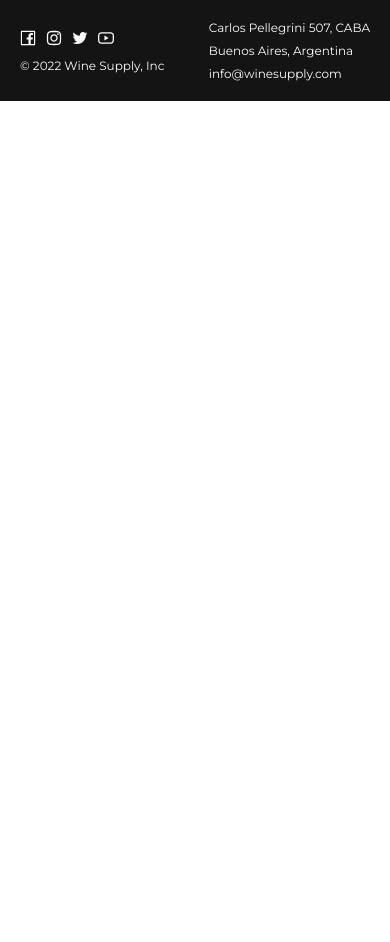
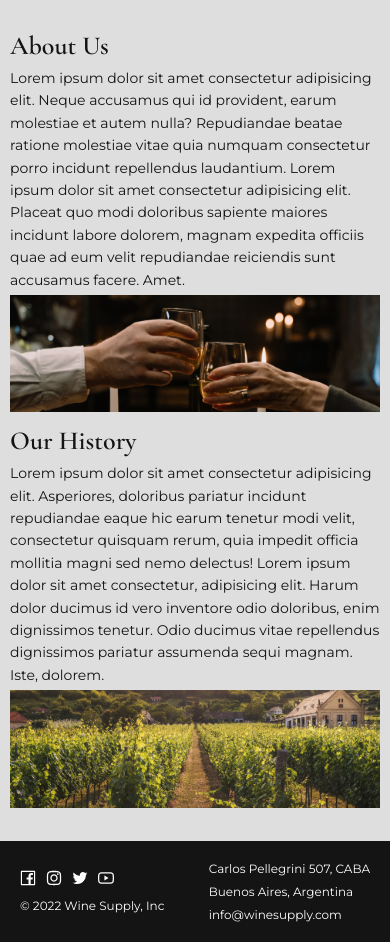
Before and after one commit to Wine-Supply/wine-supply-front, a React (Create React App) app: page / in a window 390 px wide. Before the commit the page ends 844 px from the top, so only its background shows below. Built offline with nearby package versions, Linux system fonts and the light colour scheme.

Commit message:
Componente 'about-us' responsive

```diff
--- a/src/App.tsx
+++ b/src/App.tsx
@@ -1,9 +1,11 @@
 import Footer from "./components/footer/Footer";
+import AboutUs from "./components/section-about-us/AboutUs";
 import "./App.css";
 
 function App() {
   return (
     <div className="App">
+      <AboutUs />
       <Footer />
     </div>
   );
--- /dev/null
+++ b/src/components/section-about-us/AboutUs.tsx
@@ -0,0 +1,52 @@
+import { Section } from "./Section";
+import about1 from "../../images/about1.jpg";
+import about2 from "../../images/about2.jpg";
+
+export default function AboutUs() {
+  return (
+    <Section>
+      <div className="container">
+        <div className="about-us info-container grid">
+          <div className="section-text">
+            <h2 className="secondary-header">About Us</h2>
+            <p>
+              Lorem ipsum dolor sit amet consectetur adipisicing elit. Neque
+              accusamus qui id provident, earum molestiae et autem nulla?
+              Repudiandae beatae ratione molestiae vitae quia numquam
+              consectetur porro incidunt repellendus laudantium. Lorem ipsum
+              dolor sit amet consectetur adipisicing elit. Placeat quo modi
+              doloribus sapiente maiores incidunt labore dolorem, magnam
+              expedita officiis quae ad eum velit repudiandae reiciendis sunt
+              accusamus facere. Amet.
+            </p>
+          </div>
+          <div>
+            <img
+              className="section-img"
+              src={about1}
+              alt="Two people clinking glasses of wine"
+            />
+          </div>
+        </div>
+        <div className="our-history info-container grid">
+          <div className="our-history-img">
+            <img className="section-img " src={about2} alt="Vineyard" />
+          </div>
+          <div className="section-text our-history-text">
+            <h2 className="secondary-header">Our History</h2>
+            <p>
+              Lorem ipsum dolor sit amet consectetur adipisicing elit.
+              Asperiores, doloribus pariatur incidunt repudiandae eaque hic
+              earum tenetur modi velit, consectetur quisquam rerum, quia impedit
+              officia mollitia magni sed nemo delectus! Lorem ipsum dolor sit
+              amet consectetur, adipisicing elit. Harum dolor ducimus id vero
+              inventore odio doloribus, enim dignissimos tenetur. Odio ducimus
+              vitae repellendus dignissimos pariatur assumenda sequi magnam.
+              Iste, dolorem.
+            </p>
+          </div>
+        </div>
+      </div>
+    </Section>
+  );
+}
--- /dev/null
+++ b/src/components/section-about-us/Section.ts
@@ -0,0 +1,100 @@
+import styled from "styled-components";
+
+export const Section = styled.section`
+  background-color: var(--color-light);
+  color: var(--black);
+  padding: 2rem 0;
+  transition: all 0.3s;
+
+  .container {
+    display: flex;
+    flex-direction: column;
+    gap: 1rem;
+    padding: 1rem;
+  }
+
+  .info-container {
+    display: grid;
+    justify-items: center;
+    gap: 0.4rem;
+  }
+
+  .secondary-header {
+    font-family: var(--font-title);
+    font-size: 2.6rem;
+    color: var(--black);
+  }
+
+  .section-text {
+    display: flex;
+    flex-direction: column;
+    gap: 0.6rem;
+  }
+
+  .section-text p {
+    line-height: 1.6;
+    font-size: 1.4rem;
+  }
+
+  .section-img {
+    max-width: 100%;
+  }
+
+  .our-history-img {
+    grid-row: 2;
+  }
+
+  @media (min-width: 600px) {
+    transition: all 0.3s;
+
+    .secondary-header {
+      font-size: 3rem;
+    }
+
+    .section-text p {
+      line-height: 1.6;
+      font-size: 1.6rem;
+    }
+
+    .section-text {
+      max-width: 100%;
+    }
+
+    .section-img {
+      max-width: 55rem;
+    }
+  }
+
+  @media (min-width: 1024px) {
+    padding: 2.5rem 5rem;
+    transition: all 0.3s;
+
+    .container {
+      gap: 5rem;
+    }
+
+    .grid {
+      display: grid;
+      grid-template-columns: 1fr 1fr;
+      justify-content: center;
+      align-items: center;
+      gap: 3rem;
+    }
+
+    .section-text {
+      align-self: start;
+    }
+
+    .secondary-header {
+      font-size: 3.2rem;
+    }
+
+    .section-img {
+      max-width: 100%;
+    }
+
+    .our-history-img {
+      grid-row: 1;
+    }
+  }
+`;
```
Also changed, not shown: src/images/about1.jpg (added), src/images/about2.jpg (added).
